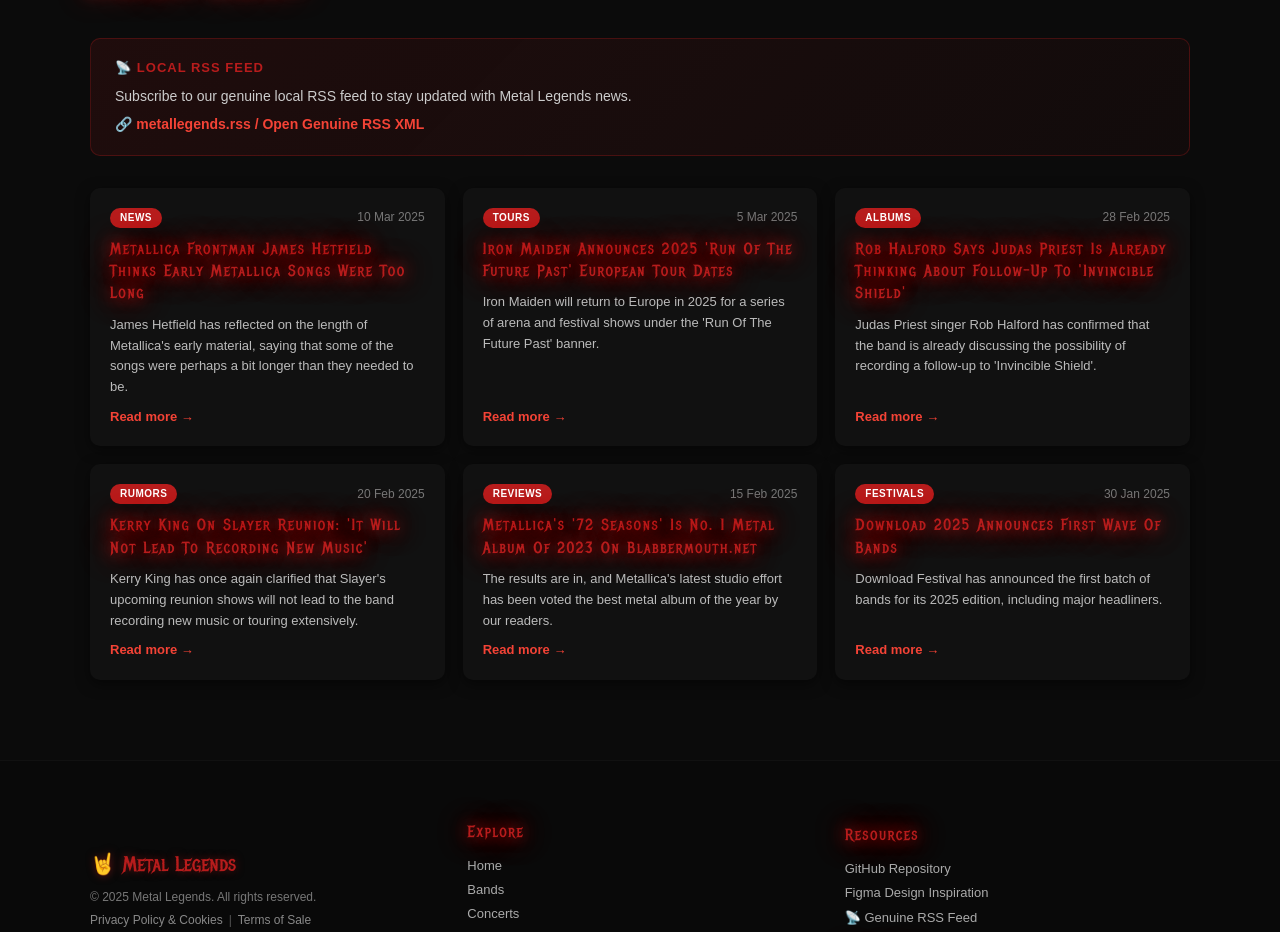
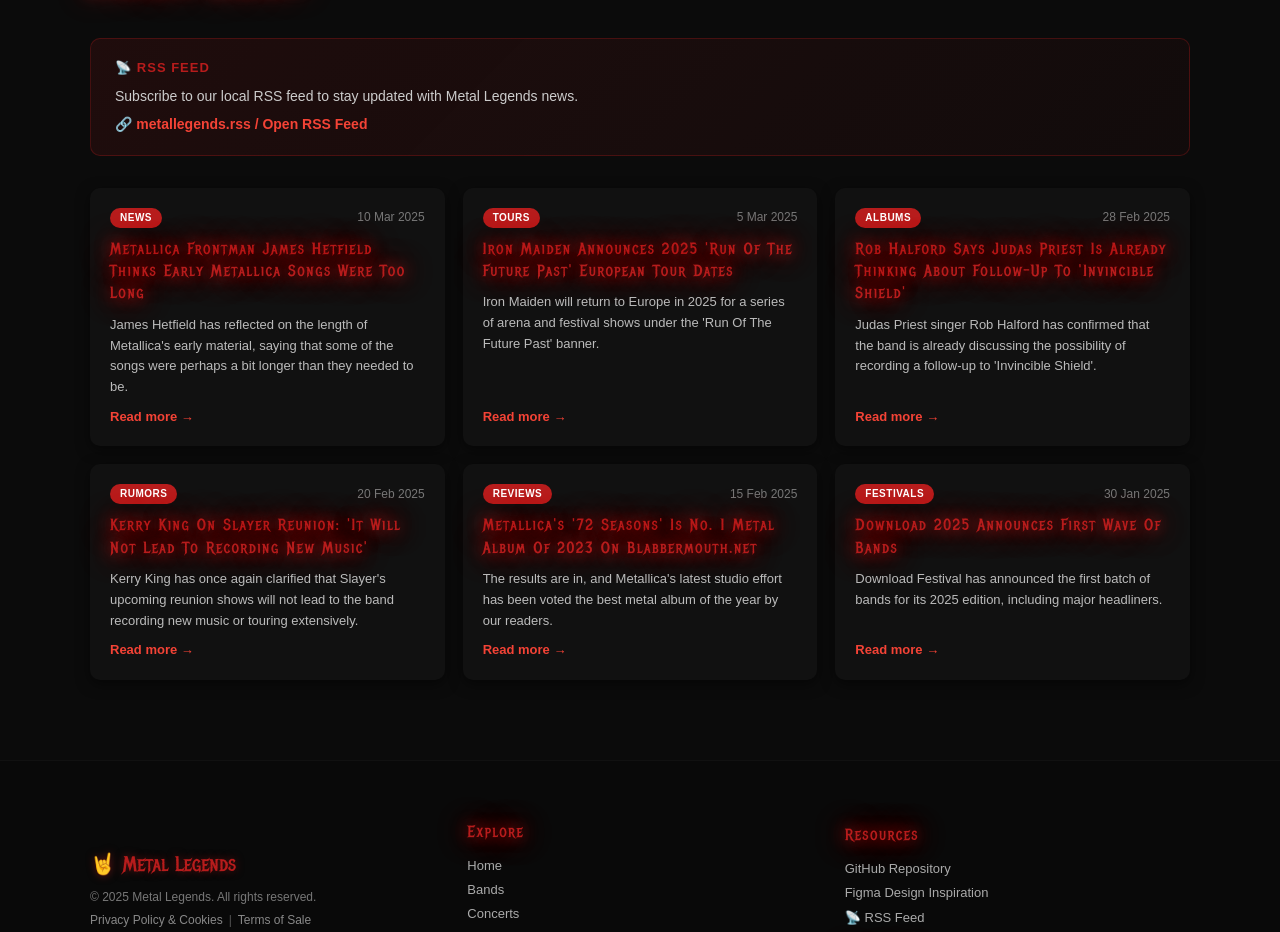
Before and after one commit to RotaryFold/metal-legends-react, a React (Vite) app: page /news in a window 1280 px wide. Shown: the part 167-1099 px from the top of the page. Built offline with nearby package versions, Linux system fonts and the light colour scheme.

Commit message:
Simplificación texto RSS a petición del usuario

```diff
--- a/src/components/Footer/Footer.jsx
+++ b/src/components/Footer/Footer.jsx
@@ -68,7 +68,7 @@
               rel="noreferrer"
               className="footer-link"
             >
-              📡 Genuine RSS Feed
+              📡 RSS Feed
             </a>
           </div>
 
--- a/src/pages/News/News.jsx
+++ b/src/pages/News/News.jsx
@@ -71,9 +71,9 @@
         <h2 className="section-title">Metal News</h2>
 
         <div className="rss-banner">
-          <span className="rss-label">📡 Local RSS Feed</span>
+          <span className="rss-label">📡 RSS Feed</span>
           <p className="rss-description">
-            Subscribe to our genuine local RSS feed to stay updated with Metal Legends news.
+            Subscribe to our local RSS feed to stay updated with Metal Legends news.
           </p>
           <a
             href={RSS_URL}
@@ -81,7 +81,7 @@
             rel="noreferrer"
             className="rss-link"
           >
-            🔗 metallegends.rss / Open Genuine RSS XML
+            🔗 metallegends.rss / Open RSS Feed
           </a>
         </div>
 
```
